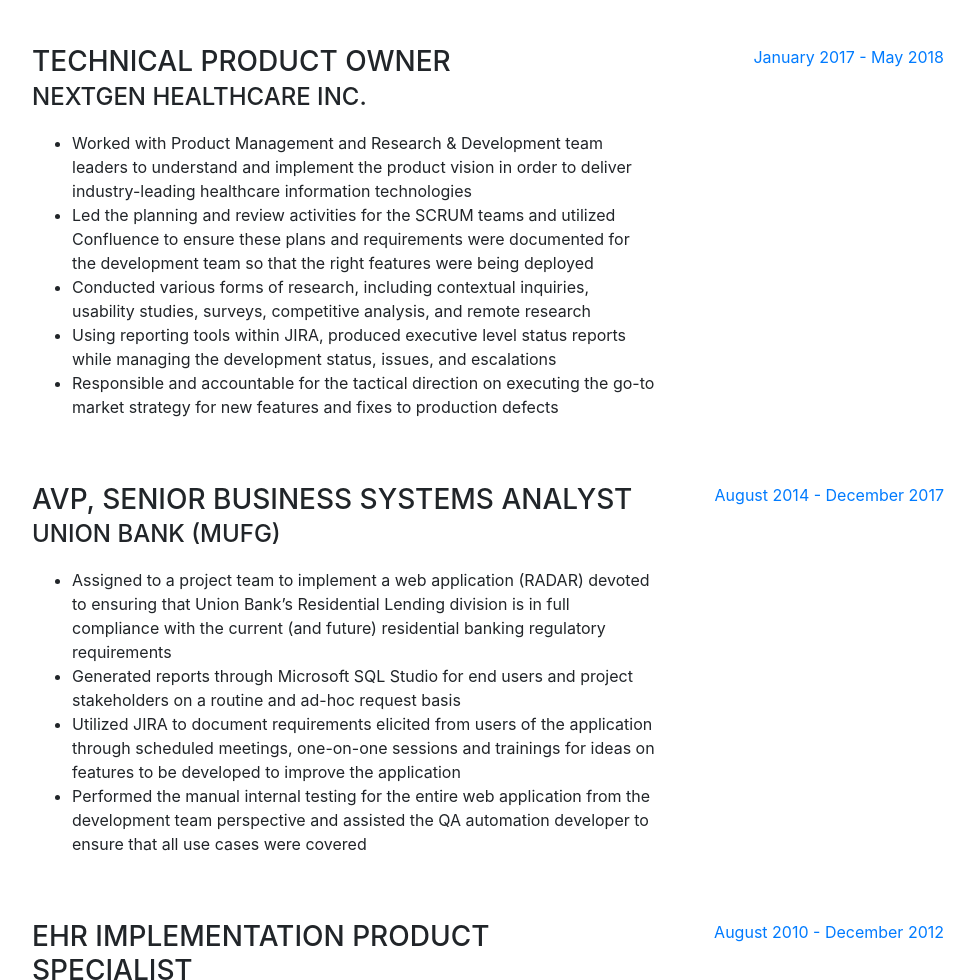
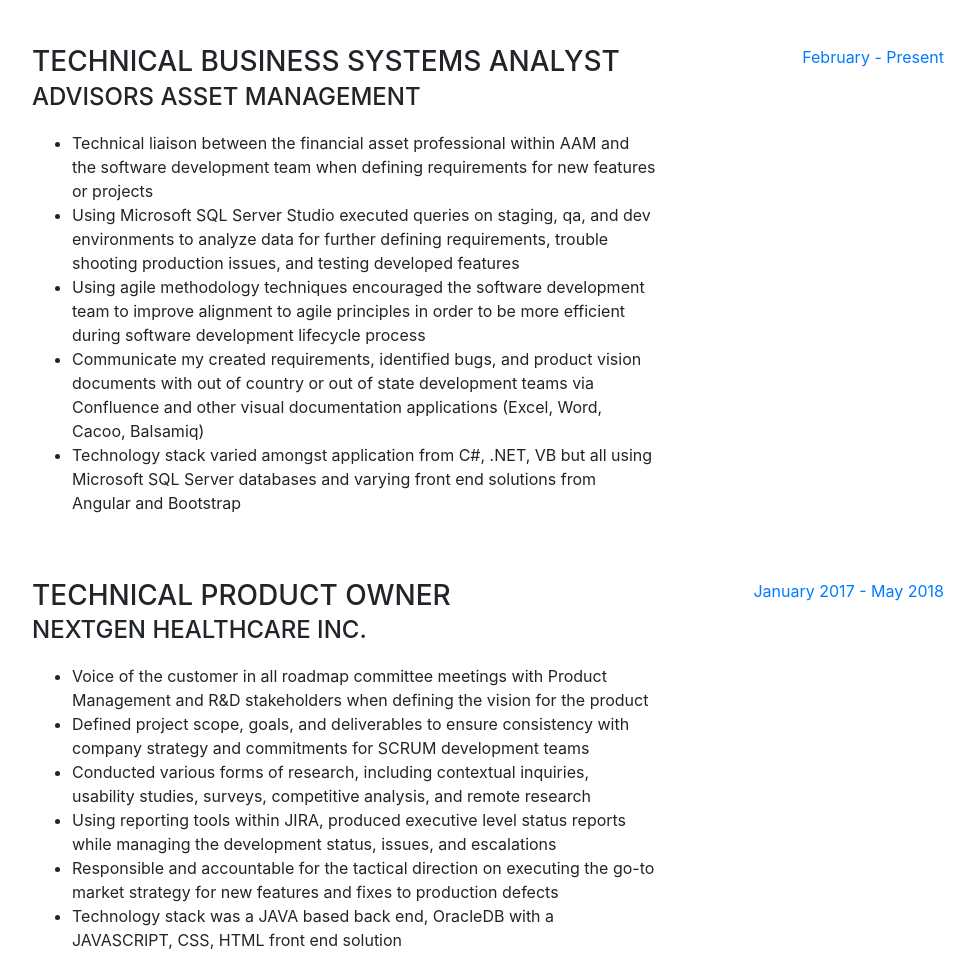
Before and after one commit to datanelson518/datanelson518.github.io, a website with bundled scripts: page index.html in a window 1280 px wide. Shown: the part 3321-4301 px from the top of the page, without its empty margins (288-1263 px from the left). Built offline with nearby package versions, Linux system fonts and the light colour scheme; a web font is replaced by a local one.

Commit message:
updates 03_19

```diff
--- a/index.html
+++ b/index.html
@@ -169,15 +169,35 @@
 
           <div class="resume-item d-flex flex-column flex-md-row mb-5">
             <div class="resume-content mr-auto">
+              <h3 class="mb-0">Technical Business Systems Analyst</h3>
+              <div class="subheading mb-3">Advisors Asset Management</div>
+              <p>
+                <ul>
+                  <li>Technical liaison between the financial asset professional within AAM and the software development team when defining requirements for new features or projects</li>
+                  <li>Using Microsoft SQL Server Studio executed queries on staging, qa, and dev environments to analyze data for further defining requirements, trouble shooting production issues, and testing developed features</li>
+                  <li>Using agile methodology techniques encouraged the software development team to improve alignment to agile principles in order to be more efficient during software development lifecycle process</li>
+                  <li>Communicate my created requirements, identified bugs, and product vision documents with out of country or out of state development teams via Confluence and other visual documentation applications (Excel, Word, Cacoo, Balsamiq)</li>
+                  <li>Technology stack varied amongst application from C#, .NET, VB but all using Microsoft SQL Server databases and varying front end solutions from Angular and Bootstrap</li>
+                </ul>
+              </p>
+            </div>
+            <div class="resume-date text-md-right">
+              <span class="text-primary">February - Present</span>
+            </div>
+          </div>
+
+          <div class="resume-item d-flex flex-column flex-md-row mb-5">
+            <div class="resume-content mr-auto">
               <h3 class="mb-0">Technical Product Owner</h3>
               <div class="subheading mb-3">NextGen Healthcare Inc.</div>
               <p>
                 <ul>
-                  <li>Worked with Product Management and Research & Development team leaders to understand and implement the product vision in order to deliver industry-leading healthcare information technologies</li>
-                  <li>Led the planning and review activities for the SCRUM teams and utilized Confluence to ensure these plans and requirements were documented for the development team so that the right features were being deployed</li>
+                  <li>Voice of the customer in all roadmap committee meetings with Product Management and R&D stakeholders when defining the vision for the product</li>
+                  <li>Defined project scope, goals, and deliverables to ensure consistency with company strategy and commitments for SCRUM development teams</li>
                   <li>Conducted various forms of research, including contextual inquiries, usability studies, surveys, competitive analysis, and remote research</li>
                   <li>Using reporting tools within JIRA, produced executive level status reports while managing the development status, issues, and escalations</li>
                   <li>Responsible and accountable for the tactical direction on executing the go-to market strategy for new features and fixes to production defects</li>
+                  <li>Technology stack was a JAVA based back end, OracleDB with a JAVASCRIPT, CSS, HTML front end solution</li>
                 </ul>
               </p>
             </div>
@@ -215,6 +235,7 @@
                   <li>Advised and instructed doctors on how to utilize the electronic medical record application to complete the requirements for all complex government incentive programs (Meaningful Use Incentive Program)</li>
                   <li>Maintained the user identified bug list, improvements list and new features request list and presented all of these items to the development team for release prioritization into the application</li>
                   <li>Created training documents and recorded webinars for the users of the application to assist in their implementation of the application within their practice</li>
+                  <li>Technology stack was a JAVA based back end, OracleDB with a JAVASCRIPT, CSS, HTML front end solution</li>
                 </ul>
               </p>
             </div>
@@ -340,12 +361,9 @@
                 <li>Seaborn</li>
                 <li>MatPlotLib</li>
                 <li>SKlearn</li>
-                <li>TensorFlow</li>
-                <li>Scala</li>
                 <li>Tableau</li>
                 <li>Git</li>
                 <li>GitHub</li>
-                <li>Bash</li>
                 <li>SQL
                   <ul>
                     <li>Microsoft SQL Server</li>
@@ -356,6 +374,8 @@
                 <li>JIRA</li>
                 <li>Confluence</li>
                 <li>Slack</li>
+                <li>Cacoo</li>
+                <li>Balsamiq</li>
               </ul>
             </p>
           </div>
```
